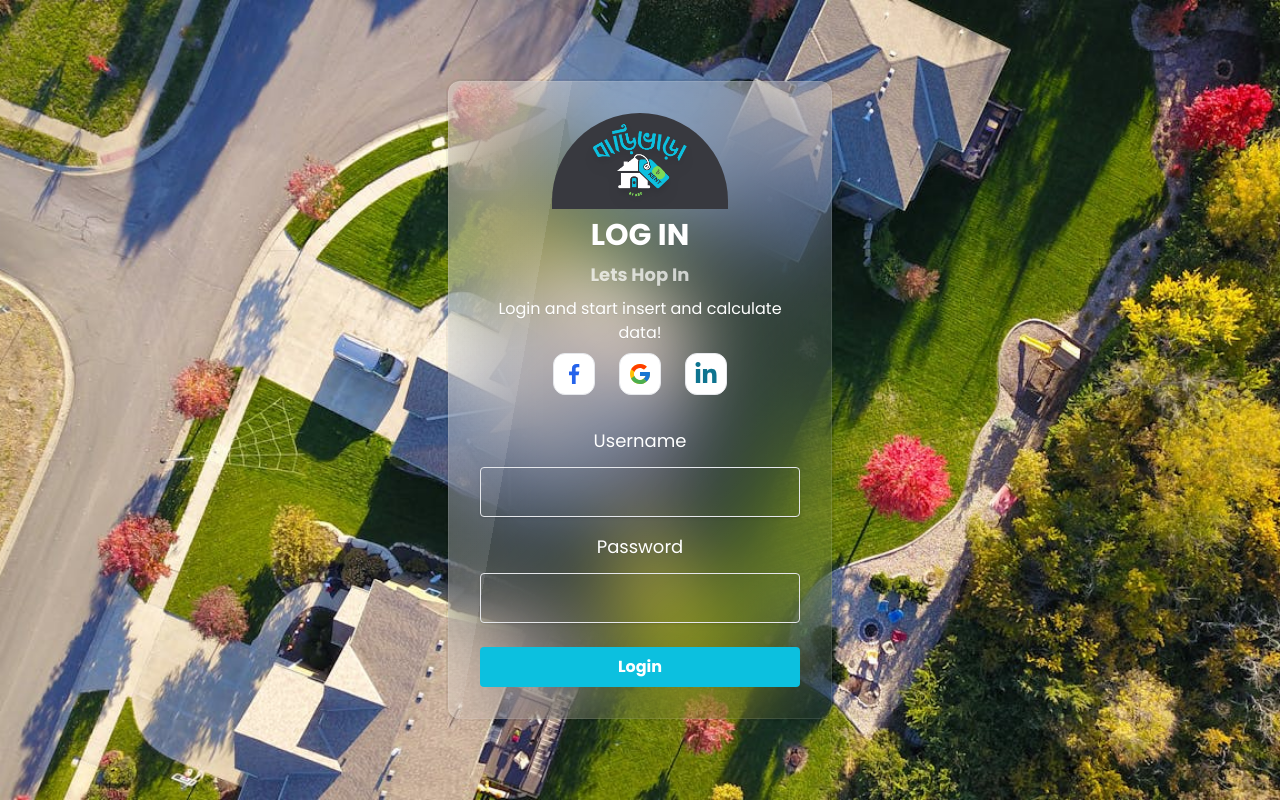
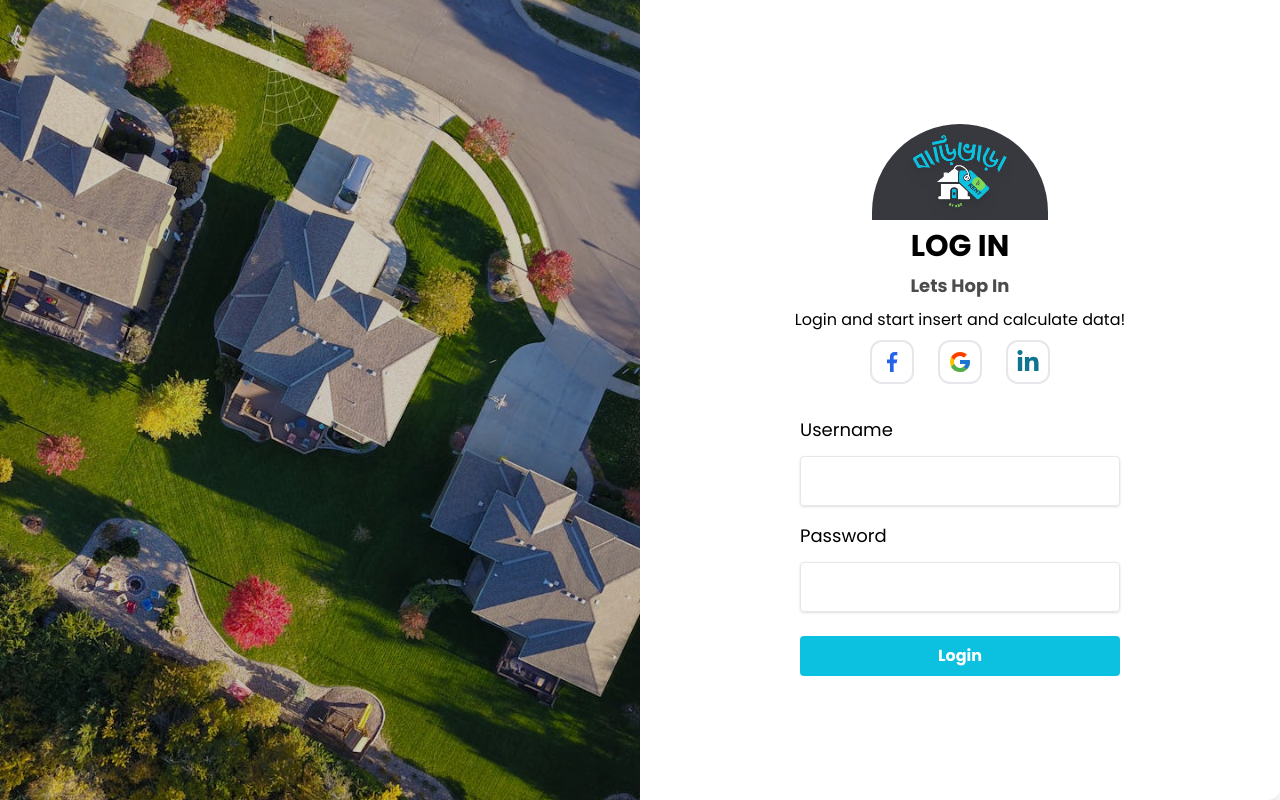
Before and after one commit to abdnimit1203/BariVara-Client, a React (Vite) app: page /login in a window 1280 px wide. Built offline with nearby package versions, Linux system fonts and the light colour scheme; no server answers.

Commit message:
login page updated

```diff
--- a/package.json
+++ b/package.json
@@ -11,6 +11,7 @@
   },
   "dependencies": {
     "@tanstack/react-query": "^5.49.2",
+    "aos": "^2.3.4",
     "axios": "^1.7.2",
     "date-fns": "^3.6.0",
     "localforage": "^1.10.0",
--- a/src/layouts/MainLayout.jsx
+++ b/src/layouts/MainLayout.jsx
@@ -1,8 +1,16 @@
 import { Outlet } from "react-router-dom";
 import Navbar from "../components/Navbar/Navbar";
 import Footer from "../components/Footer/Footer";
+import AOS from 'aos';
+import 'aos/dist/aos.css';
+import { useEffect } from "react";
 
 const MainLayout = () => {
+    useEffect(() => {
+        AOS.init();
+        // Refresh AOS to ensure it runs after the page load
+        AOS.refresh();
+      }, []);
     return (
         <div>
             <div>
--- a/src/pages/Login.jsx
+++ b/src/pages/Login.jsx
@@ -1,4 +1,4 @@
-import { useState } from "react";
+import { useEffect, useState } from "react";
 
 import { Link, Navigate, useNavigate } from "react-router-dom";
 import { loginUser } from "../API/api";
@@ -13,6 +13,14 @@ const Login = () => {
   const [error, setError] = useState("");
   const navigate = useNavigate();
   const user = JSON.parse(localStorage.getItem("loginInfo"));
+  // for animation
+  const [isLoaded, setIsLoaded] = useState(false);
+
+  // Trigger the transition once the component is mounted
+  useEffect(() => {
+    // After the page loads, set the state to trigger the transition
+    setIsLoaded(true);
+  }, []);
 
   if (user) {
     return <Navigate to="/" />;
@@ -32,13 +40,19 @@ const Login = () => {
   };
 
   return (
-    <div
-      className="bg-center bg-cover min-h-screen flex-center"
-      style={{
-        backgroundImage: "url('/house1.jpg')",
-      }}
-    >
-      <div className="bg-[#ffffff02] glass flex flex-col gap-2  items-center text-white justify-center pt-8  w-full sm:w-fit md:rounded-xl rounded-se-[40px]">
+    <div className="bg-center bg-cover min-h-screen sm:flex-center sm:flex    relative ">
+      <div className="bg-black z-10 w-full bg-cover sm:flex-1">
+        <img
+          src="/house1.jpg"
+          alt="Background image ..."
+          className="h-screen object-cover sm:opacity-80 w-screen"
+        />
+      </div>
+      <div
+        className={` flex flex-col gap-2  text-black bg-white shadow-xl items-center justify-center pt-8 w-full mx-auto sm:w-fit xs:rounded-r-xl rounded-se-[60px] absolute bottom-0 -left-16 sm:static transition-all transform sm:flex-1 ${
+          isLoaded ? "translate-x-16 sm:translate-x-0" : ""
+        } duration-[1000ms] ease-in-out`}
+      >
         {/* Form Headings */}
         <div className=" bg-neutral px-10 rounded-t-full ">
           <Link to={"/"}>
@@ -51,15 +65,17 @@ const Login = () => {
         </div>
         <h2 className="text-3xl font-bold">LOG IN</h2>
         <h2 className="text-lg font-bold opacity-70">Lets Hop In </h2>
-        <p className="w-[80%]">Login and start insert and calculate data!</p>
+        <p className="w-[80%] mx-auto text-center">
+          Login and start insert and calculate data!
+        </p>
         <section className="flex gap-6 flex-center ">
-          <span className="p-2 border rounded-xl text-2xl text-blue-600 bg-white">
+          <span className="p-2  border-2 rounded-xl text-2xl text-blue-600  ">
             <GrFacebookOption />
           </span>
-          <span className="p-2 border rounded-xl text-2xl bg-white">
+          <span className="p-2  border-2 rounded-xl text-2xl  ">
             <FcGoogle />
           </span>
-          <span className="p-2 border rounded-xl text-2xl text-cyan-700 bg-white">
+          <span className="p-2  border-2 rounded-xl text-2xl text-cyan-700  ">
             <FaLinkedinIn />
           </span>
         </section>
@@ -67,7 +83,7 @@ const Login = () => {
         {/* FORM STARTS */}
         <form
           onSubmit={handleSubmit}
-          className="text-white  rounded px-8 pt-6 pb-8 w-[22rem] md:w-96 "
+          className="   rounded px-8 pt-6 pb-8 w-[22rem] md:w-96 "
         >
           {error && (
             <p className="text-red-500 flex gap-5 pb-4 ">
@@ -105,7 +121,7 @@ const Login = () => {
               required
             />
           </div>
-          <button className="bg-primary hover:bg-cyan-500 text-white font-bold py-2 px-4 rounded w-full">
+          <button className="bg-primary hover:bg-cyan-500 text-white  font-bold py-2 px-4 rounded w-full">
             Login
           </button>
         </form>
--- a/tailwind.config.js
+++ b/tailwind.config.js
@@ -32,6 +32,10 @@ export default {
   ],
   theme: {
     extend: {
+      screens: {
+        'xs': '475px',
+
+      },
       keyframes: {
         wave: {
           '0%': { transform: 'rotate(0.0deg)' },
```
Also changed, not shown: public/house1.jpg, 1 other file (tests, documents, lock files or other folders).
